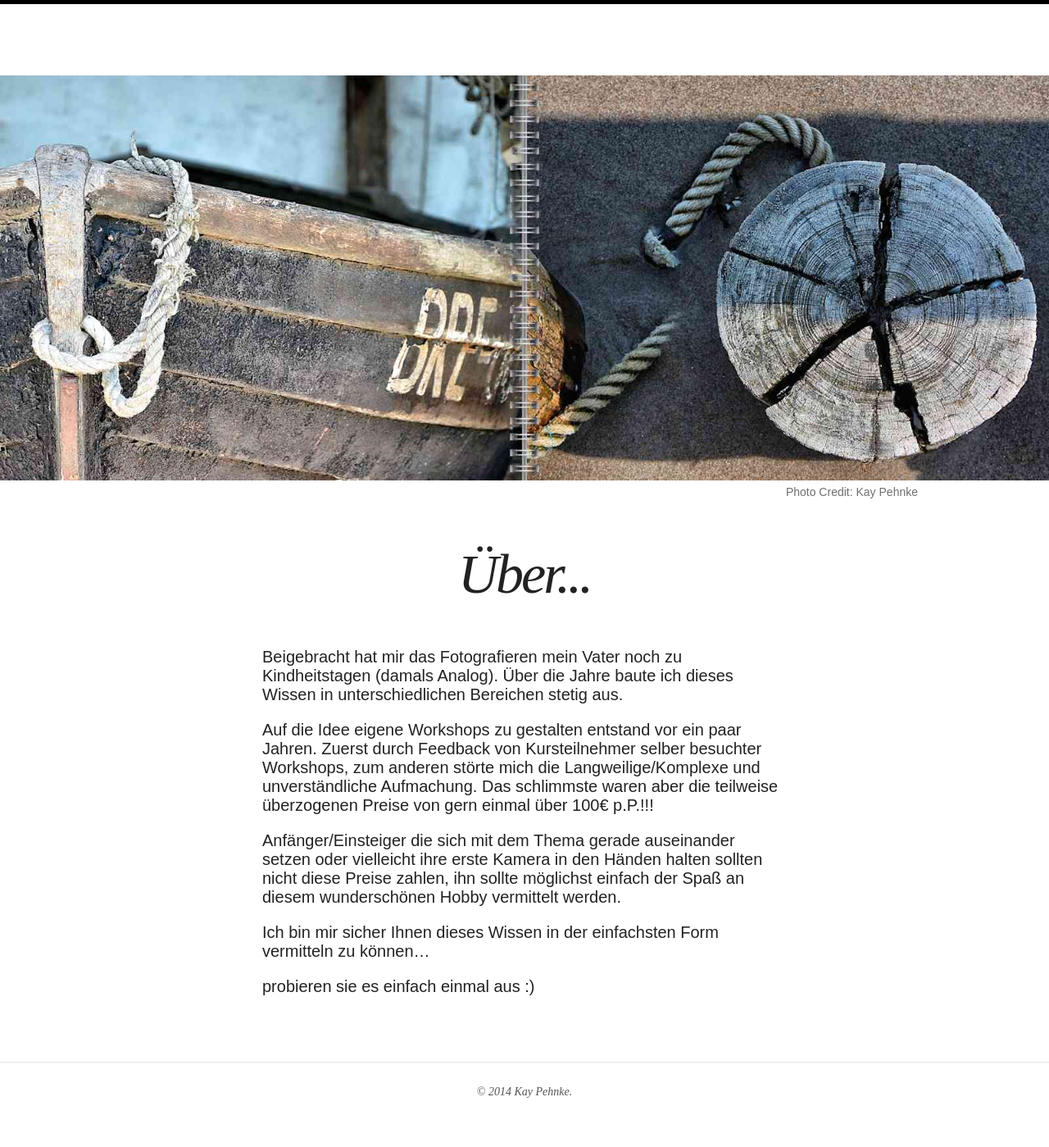
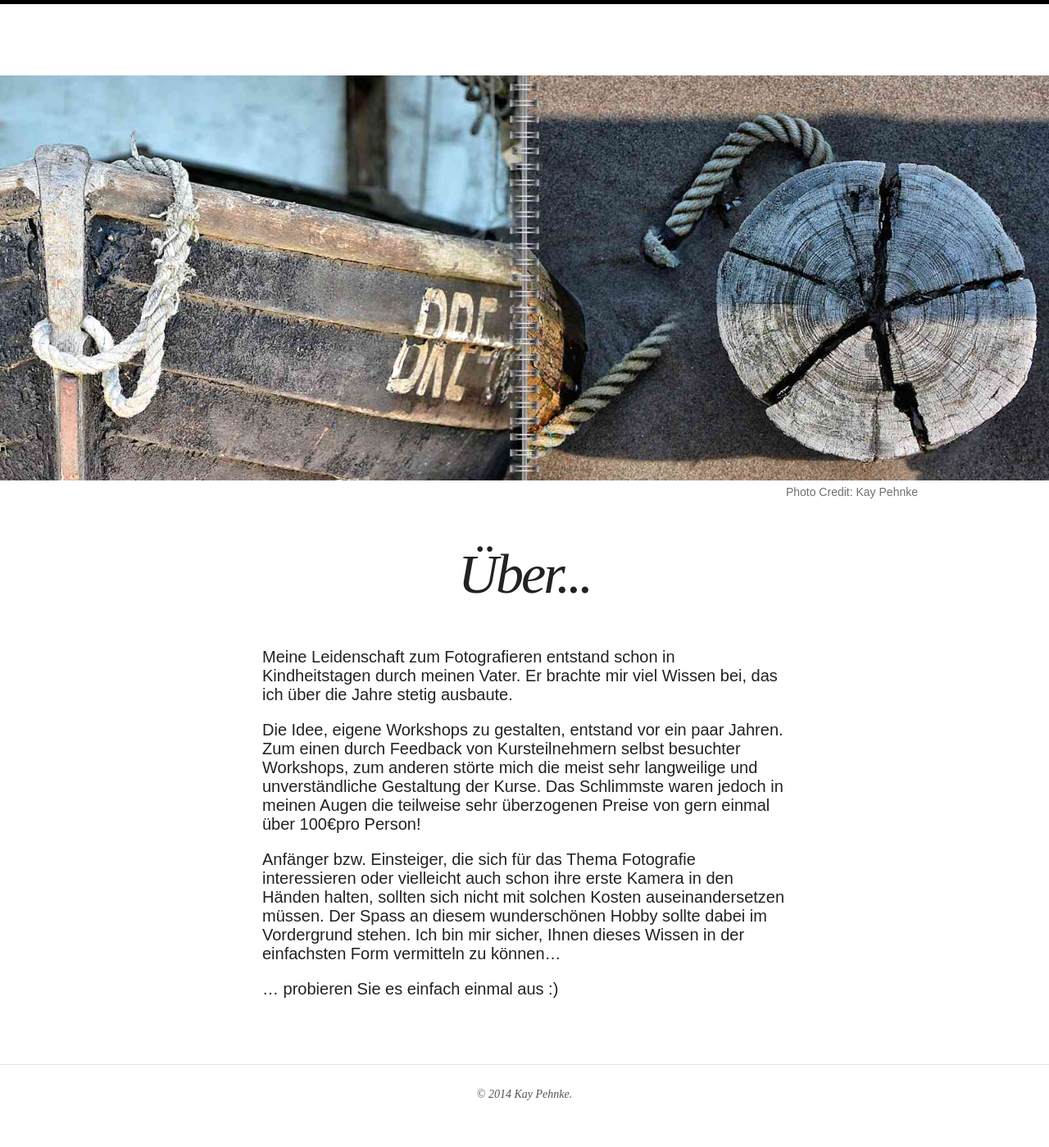
Before and after one commit to kay-pehnke/kay-pehnke.github.io, a Jekyll site: the page built from about.md, in a window 1280 px wide. Shown: the whole page at 82% size. Built offline with Jekyll 4.4.1, drawn with Linux system fonts in a browser that asks for light colours; nearby versions of some CDN libraries.

Commit message:
Text geändert "Über"

```diff
--- a/about.md
+++ b/about.md
@@ -7,15 +7,16 @@ modified: 2014-03-19
 image:
   feature: ostsee2.jpg
   credit: Kay Pehnke
-  creditlink: http://www.kaypehnke.de
+  creditlink: http://www.kay-pehnke.de
 ---
 
-Beigebracht hat mir das Fotografieren mein Vater noch zu Kindheitstagen (damals Analog). Über die Jahre baute ich dieses Wissen in unterschiedlichen Bereichen stetig aus.
+Meine Leidenschaft zum Fotografieren entstand schon in Kindheitstagen durch meinen Vater. Er brachte mir viel Wissen bei, das ich über die Jahre stetig ausbaute.
 
-Auf die Idee eigene Workshops zu gestalten entstand vor ein paar Jahren. Zuerst durch Feedback von Kursteilnehmer selber besuchter Workshops, zum anderen störte mich die Langweilige/Komplexe und unverständliche Aufmachung. Das schlimmste waren aber die teilweise überzogenen Preise von gern einmal über 100€ p.P.!!!
+Die Idee, eigene Workshops zu gestalten, entstand vor ein paar Jahren.
+Zum einen durch Feedback von Kursteilnehmern selbst besuchter Workshops, zum anderen störte mich die meist sehr langweilige und unverständliche Gestaltung der Kurse.
+Das Schlimmste waren jedoch in meinen Augen die teilweise sehr überzogenen Preise von gern einmal über 100€pro Person!
 
-Anfänger/Einsteiger die sich mit dem Thema gerade auseinander setzen oder vielleicht  ihre erste Kamera in den Händen halten sollten nicht diese Preise zahlen, ihn sollte möglichst einfach der Spaß an diesem wunderschönen Hobby vermittelt werden.
+Anfänger bzw. Einsteiger, die sich für das Thema Fotografie interessieren oder vielleicht auch schon ihre erste Kamera in den Händen halten, sollten sich nicht mit solchen Kosten auseinandersetzen müssen. Der Spass an diesem wunderschönen Hobby sollte dabei im Vordergrund stehen.
+Ich bin mir sicher, Ihnen dieses Wissen in der einfachsten Form vermitteln zu können…
 
-Ich bin mir sicher Ihnen dieses Wissen in der einfachsten Form vermitteln zu können...
-
-probieren sie es einfach einmal aus :)
+... probieren Sie es einfach einmal aus :)
```
